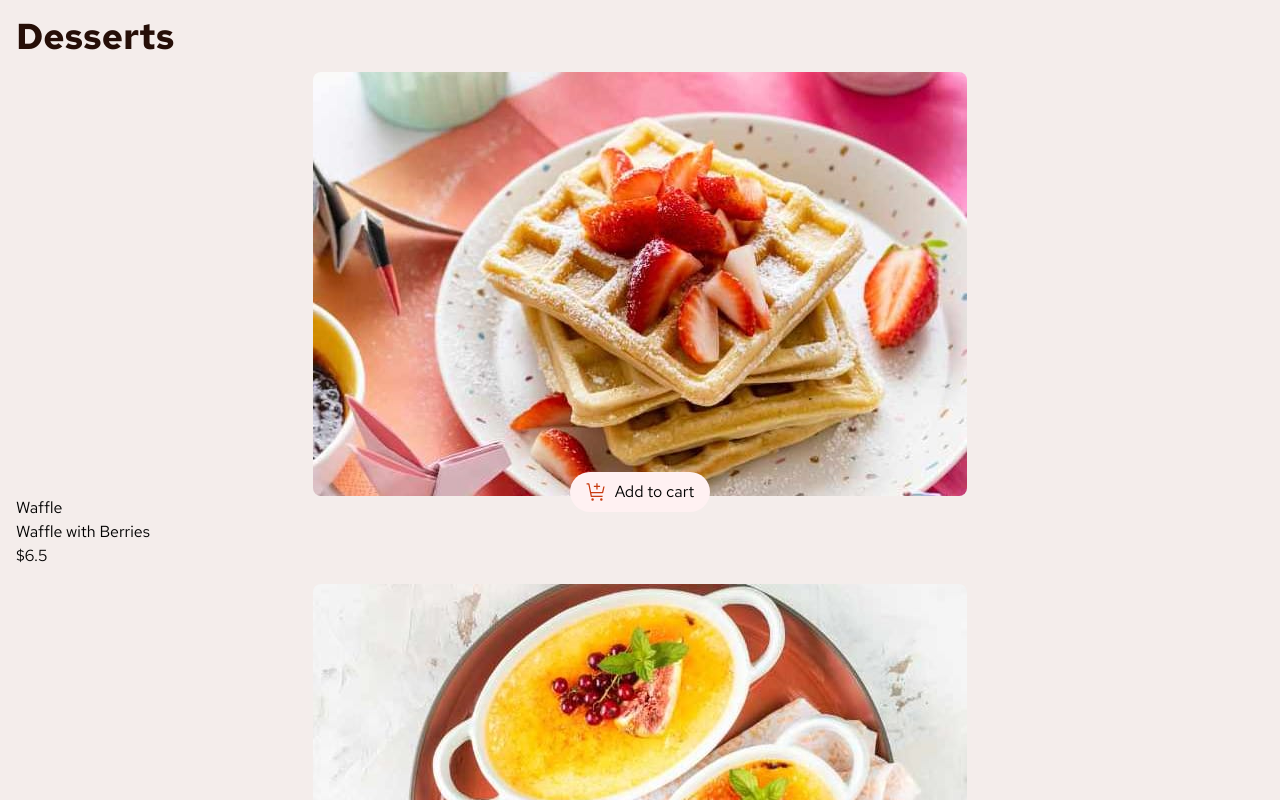
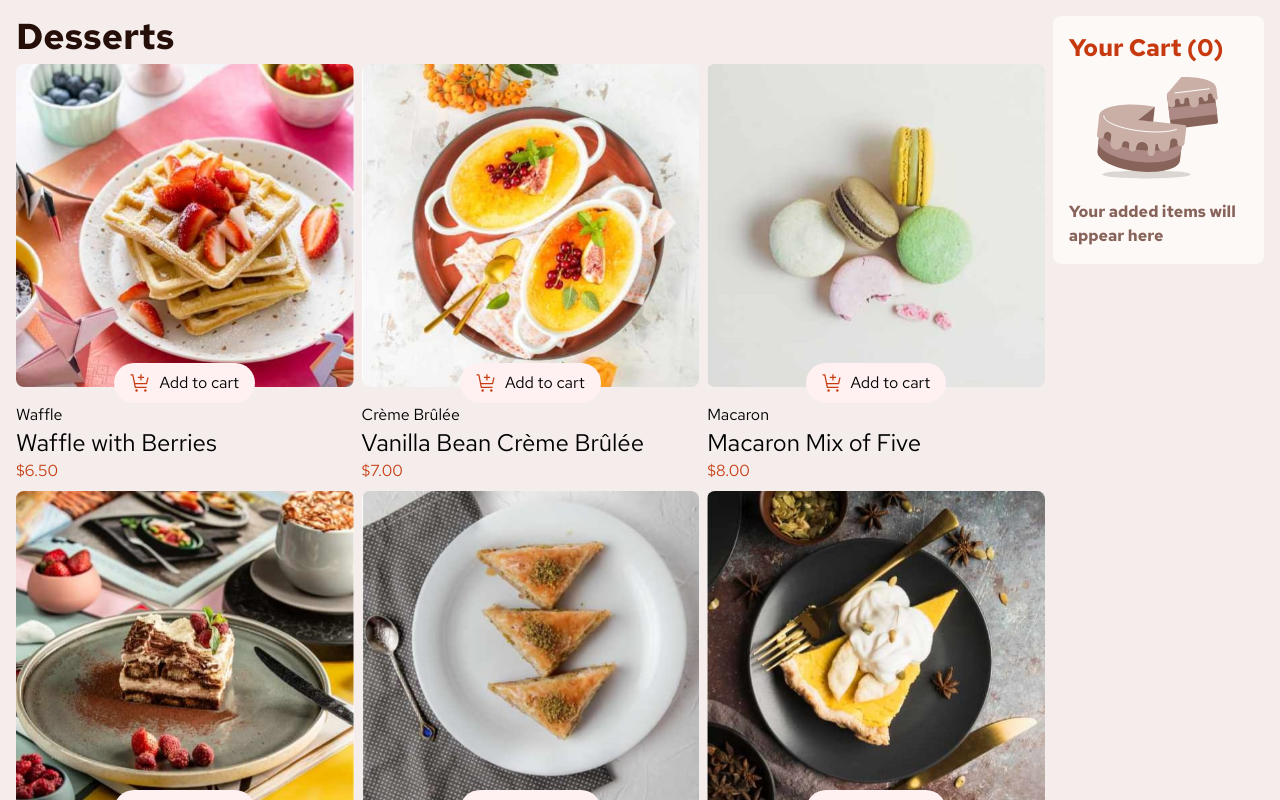
Before and after one commit to jjdavenport/product-list-with-cart-main, a React (Vite) app: page / in a window 1280 px wide. Shown: the top 800 px of the page. Built offline with nearby package versions, Linux system fonts and the light colour scheme.

Commit message:
tablet and desktop layout added

```diff
--- a/src/App.css
+++ b/src/App.css
@@ -572,12 +572,16 @@ video {
   display: flex;
 }
 
+.grid{
+  display: grid;
+}
+
 .h-10{
   height: 2.5rem;
 }
 
-.h-4{
-  height: 1rem;
+.h-5{
+  height: 1.25rem;
 }
 
 .h-fit{
@@ -585,21 +589,13 @@ video {
   height: fit-content;
 }
 
-.h-5{
-  height: 1.25rem;
-}
-
-.w-4{
-  width: 1rem;
+.w-5{
+  width: 1.25rem;
 }
 
 .w-fit{
   width: -moz-fit-content;
   width: fit-content;
-}
-
-.w-5{
-  width: 1.25rem;
 }
 
 .flex-col{
@@ -741,10 +737,6 @@ video {
   outline-width: 2px;
 }
 
-.outline-white{
-  outline-color: #fff;
-}
-
 .outline-redC{
   outline-color: hsl(14, 86%, 42%);
 }
@@ -774,3 +766,23 @@ video {
 .hover\:outline-redC:hover{
   outline-color: hsl(14, 86%, 42%);
 }
+
+@media (min-width: 768px){
+  .md\:grid-cols-2{
+    grid-template-columns: repeat(2, minmax(0, 1fr));
+  }
+
+  .md\:grid-rows-2{
+    grid-template-rows: repeat(2, minmax(0, 1fr));
+  }
+}
+
+@media (min-width: 1280px){
+  .xl\:grid-cols-3{
+    grid-template-columns: repeat(3, minmax(0, 1fr));
+  }
+
+  .xl\:grid-rows-3{
+    grid-template-rows: repeat(3, minmax(0, 1fr));
+  }
+}
--- a/src/App.jsx
+++ b/src/App.jsx
@@ -1,16 +1,42 @@
 import Footer from "./components/footer";
 import Header from "./components/header";
 import "./App.css";
-import Products from "./components/products"
+import Products from "./components/products";
+import EmptyCart from "./components/empty-cart";
+import Cart from "./components/cart";
+import { useMediaQuery } from "react-responsive";
 
 function App() {
+   // Use min-width to detect tablet and above
+   const tablet = useMediaQuery({ query: "(min-width: 768px)" });
+
    return (
       <>
+         {tablet ? (
+            <>
+               <main className="bg-roseC-100 font-custom flex gap-4">
+                <div>
+                  <section className="flex gap-2 p-4">
+                     <div className="flex flex-col gap-2">
+                        <Header />
+                        <div className="grid md:grid-cols-2 gap-2 md:grid-rows-2 xl:grid-cols-3 xl:grid-rows-3">
+                        <Products />
+                        </div>
+                     </div>
+                     <EmptyCart />
+                  </section>
+               <Footer />
+               </div>
+               </main>
+            </>
+         ) : (
             <main className="bg-roseC-100 font-custom flex flex-col p-4 gap-4">
                <Header />
                <Products />
+               <EmptyCart />
                <Footer />
             </main>
+         )}
       </>
    );
 }
--- /dev/null
+++ b/src/components/cart-item.jsx
@@ -0,0 +1,13 @@
+import data from "./assets/data.json"
+
+const CartItem = () => {
+    return (
+        <>
+        <div className="">
+
+        </div>
+        </>
+    )
+}
+
+export default CartItem
--- a/src/components/cart.jsx
+++ b/src/components/cart.jsx
@@ -1,14 +1,22 @@
-import greenIcon from ".public/assets/images/icon-carbon-neutral.svg"
+import greenIcon from "./assets/button-components/images/icon-carbon-neutral.svg"
+import OrderConfirmed from "./order-confirmed"
+import { useState } from "react"
 
 const Cart = () => {
+    const [button, setButton] = useState()
+    const click = () => {
+        setButton()
+    }
     return (
         <>
-        <section className="p-4 bg-roseC-50 flex flex-col rounded-lg gap-2">
+        <section className="p-4 bg-roseC-50 flex flex-col h-fit rounded-lg gap-2">
         <h2 className="text-redC font-bold text-2xl">Your Cart
         </h2>
         <div className="flex justify-between"><span>Order total</span><span></span></div>
         <span className="bg-roseC-100 flex rounded-lg p-4 justify-center gap-2 text-roseC-500 font-semibold"><img src={greenIcon} alt="" />This is a carbon neutral delivery</span>
-        <button className="rounded-full text-white bg-redC h-10 hover:bg-roseC-900">Confirm order</button>
+        <button
+        onClick={click}
+        className="rounded-full text-white bg-redC h-10 hover:bg-roseC-900">Confirm order</button>
         </section>
         </>
     )
--- a/src/components/empty-cart.jsx
+++ b/src/components/empty-cart.jsx
@@ -1,14 +1,14 @@
-import emptyCartImg from ".public/assets/images/illustration-empty-cart.svg"
+import emptyCartImg from "./assets/button-components/images/illustration-empty-cart.svg"
 
 const EmptyCart = () => {
   return (
     <>
-      <section className="flex flex-col bg-roseC-50 rounded-lg p-4">
-      <h2 className="text-2xl font-bold text-redC">Your Cart</h2>
+      <aside className="flex flex-col h-fit bg-roseC-50 rounded-lg p-4">
+      <h2 className="text-2xl font-bold text-redC">Your Cart (0)</h2>
       <span className="flex flex-col items-center font-bold text-roseC-500 gap-2">
-      <img src={emptyCartImg} className="l" alt="" />
+      <img src={emptyCartImg} />
       Your added items will appear here</span>
-      </section>
+      </aside>
     </>
   );
 };
--- /dev/null
+++ b/src/components/order-confirmed.jsx
@@ -0,0 +1,24 @@
+import Confirmed from "./assets/button-components/images/icon-order-confirmed.svg"
+import { useState } from "react"
+
+const OrderConfirmed = () => {
+    const [popup, setPopup] = useState(true)
+    const click = () => {
+        setPopup(true)
+    }
+    return (
+        <>
+        {popup (
+   <dialog>
+   <img src={Confirmed} />
+   <span>Order Confirmed</span>
+   <p>We hope you enjoy your food!</p>
+   <button
+   onClick={click}
+   className="rounded-full text-white bg-redC">Start New Order</button>
+</dialog>)}
+ </>
+    )
+}
+
+export default OrderConfirmed
--- a/src/components/products.jsx
+++ b/src/components/products.jsx
@@ -2,18 +2,21 @@ import data from "./assets/data.json"
 import Button from "./assets/button-components/button"
 import ClickButton from "./assets/button-components/click-button"
 import { useState } from "react";
+import { useMediaQuery } from "react-responsive"
 
 const main = () => {
 const [button, setButton] = useState([])
 const click = (category) => {
   setButton((prev) => [...prev, category]);
 }
+const tablet = useMediaQuery({ query: "(min-width: 768px)" });
+const desktop = useMediaQuery({ query: "(min-width: 1024px)" });
   return (
     <>
     {data.map((i) =>
-    <div className="flex flex-col" key={i.category}>
+    <div className="flex flex-col gap-4" key={i.category}>
       <div className="flex flex-col relative items-center">
-    <img src={i.image.mobile} alt={i.name} className={`${button.includes(i.category) ? "outline-redC outline outline-2" : "outline-none"} rounded-lg`}/>
+    <img src={desktop ?  i.image.desktop : tablet ? i.image.tablet : i.image.mobile} alt={i.name} className={`${button.includes(i.category) ? "outline-redC outline outline-2" : "outline-none"} rounded-lg`}/>
     {button.includes(i.category) ? (
       <ClickButton />
     ) : (
@@ -21,9 +24,11 @@ const click = (category) => {
     )
   }
     </div>
+    <div className="flex flex-col">
     <span>{i.category}</span>
-    <span>{i.name}</span>
-    <span>{`$${i.price}`}</span>
+    <span className="text-2xl">{i.name}</span>
+    <span className="text-redC">{`$${i.price.toFixed(2)}`}</span>
+    </div>
     </div>
     )}
     </>
```
Also changed, not shown: package.json (+7 -3 lines), 1 other file (tests, documents, lock files or other folders). Lines whose indentation alone changed are shown as unchanged.
